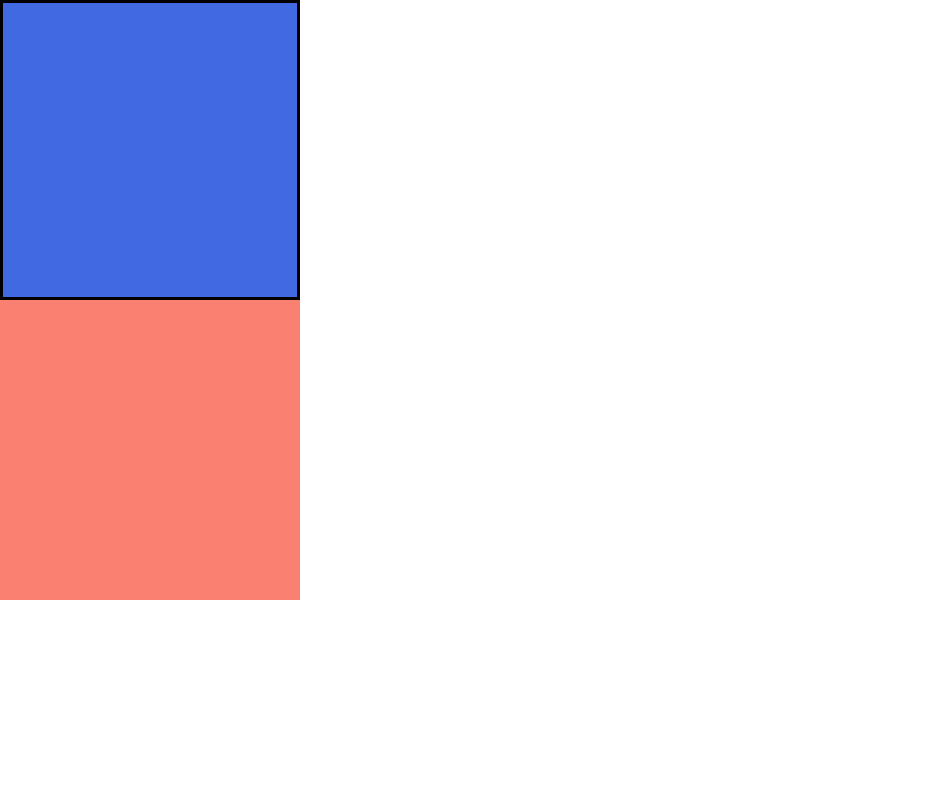
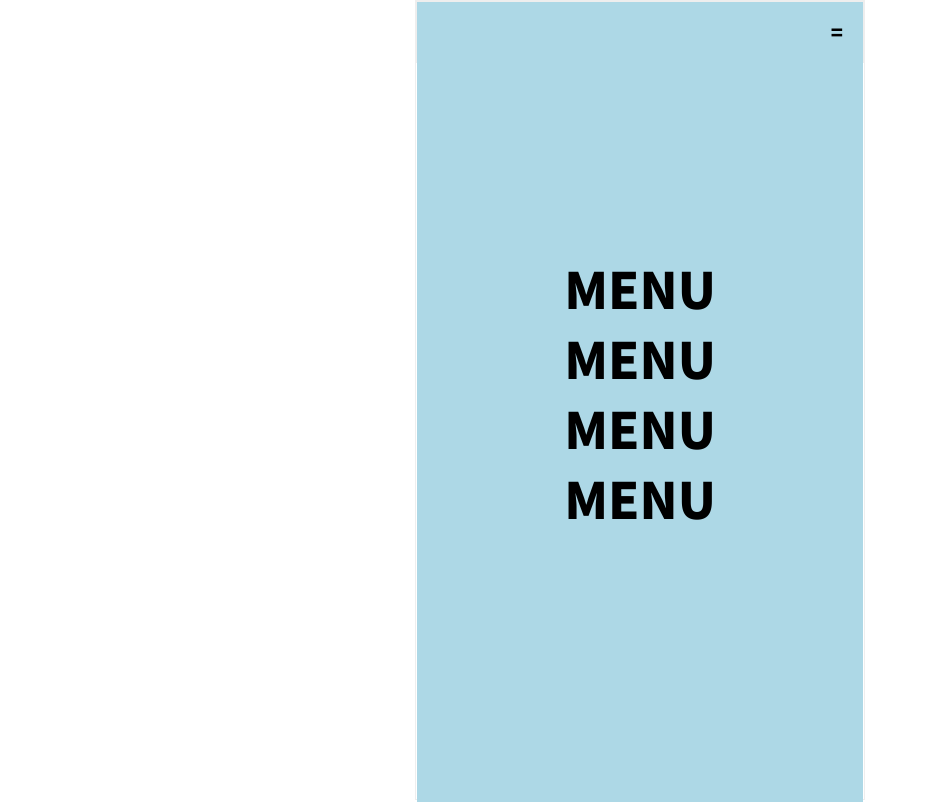
Before and after one commit to yl22iee/first_react, a React (Create React App) app: page / in a window 1280 px wide. Shown: the whole page, without its empty margins (0-928 px from the left). Built offline with nearby package versions, Linux system fonts and the light colour scheme.

Commit message:
Make Menu

```diff
--- a/src/PracticeEX/components/EventPr.js
+++ b/src/PracticeEX/components/EventPr.js
@@ -1,38 +1,84 @@
 import { useState } from "react";
 import { styled } from "styled-components";
 
-const Box = styled.div`
-  width: 300px;
-  height: 300px;
-  background-color: ${(props) => props.$bg};
-  border: 3px solid black;
+const Wrap = styled.div`
+  max-width: 450px;
+  width: 100%;
+  height: 100vh;
+  border: 1px solid #eee;
+  margin: 0 auto;
 `;
 
-const ColorBox = styled.div`
-  width: 300px;
-  height: 300px;
-  background-color: ${(props) => props.$hello};
+const MHeader = styled.header`
+  padding: 20px;
+  display: flex;
+  justify-content: space-between;
+  border: 1px solid #eee;
+  position: relative;
+`;
+
+const Logo = styled.div`
+  font-size: 20px;
+  font-weight: 900;
+  text-transform: uppercase;
+`;
+
+const MenuBtn = styled.div`
+  font-size: 20px;
+  font-weight: 900;
+  cursor: pointer;
+  z-index: 10;
+`;
+
+const MenuWrap = styled.ul`
+  position: absolute;
+  top: 0;
+  left: ${(props) => props.$HandleLeft};
+  max-width: 450px;
+  width: 100%;
+  height: 100vh;
+  background-color: lightblue;
+  display: flex;
+  justify-content: center;
+  align-items: center;
+  flex-direction: column;
+  transition: 0.5s;
+  li {
+    margin-bottom: 20px;
+    font-size: 50px;
+    font-weight: 900;
+    text-transform: uppercase;
+  }
 `;
 
 export const EventPr = () => {
-  const [bgColor, setColor] = useState("royalblue");
+  const [Left, setLeft] = useState(0);
   const [Num, setNum] = useState(0);
-  const ChColor = "salmon";
-
-  const ClickBox = () => {
+  const ClickBtn = () => {
     if (Num === 0) {
-      setColor("salmon");
+      setLeft("0%");
       setNum(Num + 1);
     } else if (Num === 1) {
-      setColor("royalblue");
+      setLeft("100%");
       setNum(Num - 1);
     }
   };
 
   return (
     <div>
-      <Box $bg={bgColor} onClick={ClickBox}></Box>
-      <ColorBox $hello={ChColor}></ColorBox>
+      <Wrap>
+        <MHeader>
+          <Logo>logo</Logo>
+          <MenuBtn>=</MenuBtn>
+
+          <MenuWrap $HandleLeft={Left} onClick={ClickBtn}>
+            <li>menu</li>
+            <li>menu</li>
+            <li>menu</li>
+            <li>menu</li>
+          </MenuWrap>
+        </MHeader>
+      </Wrap>
     </div>
   );
 };
--- a/src/components/ex06/components/Header.js
+++ b/src/components/ex06/components/Header.js
@@ -4,7 +4,7 @@ const SHeader = styled.header`
   padding: 20px 15%;
   display: flex;
   justify-content: space-between;
-  /* align-items: center; */
+  align-items: center;
 `;
 
 const Logo = styled.h3`
```
Also changed, not shown: src/PracticeEX/css/style.css (added).
